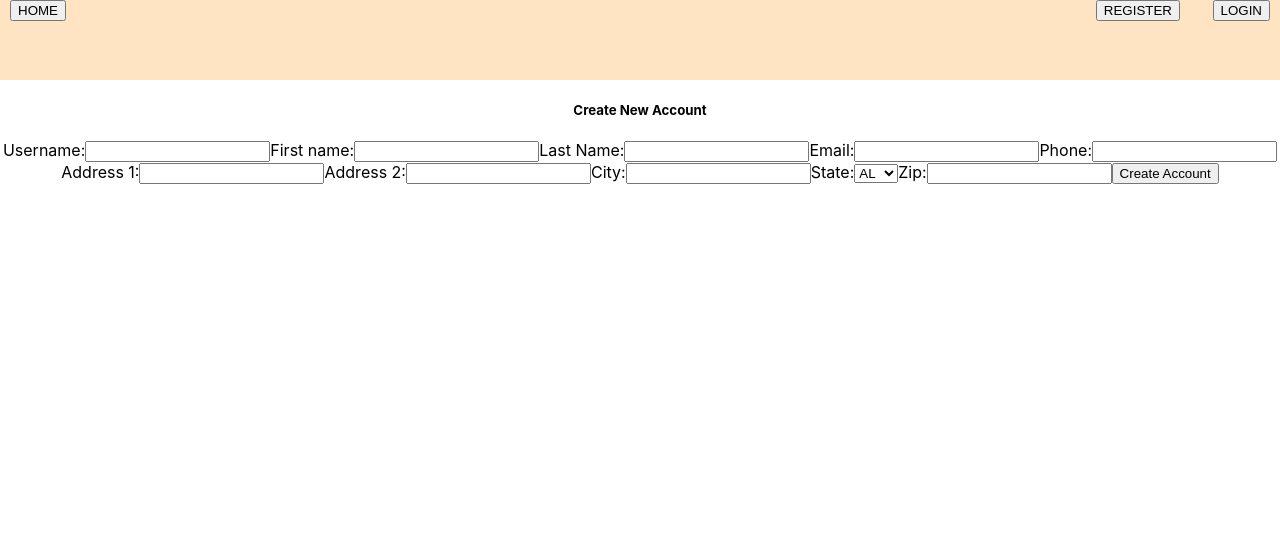
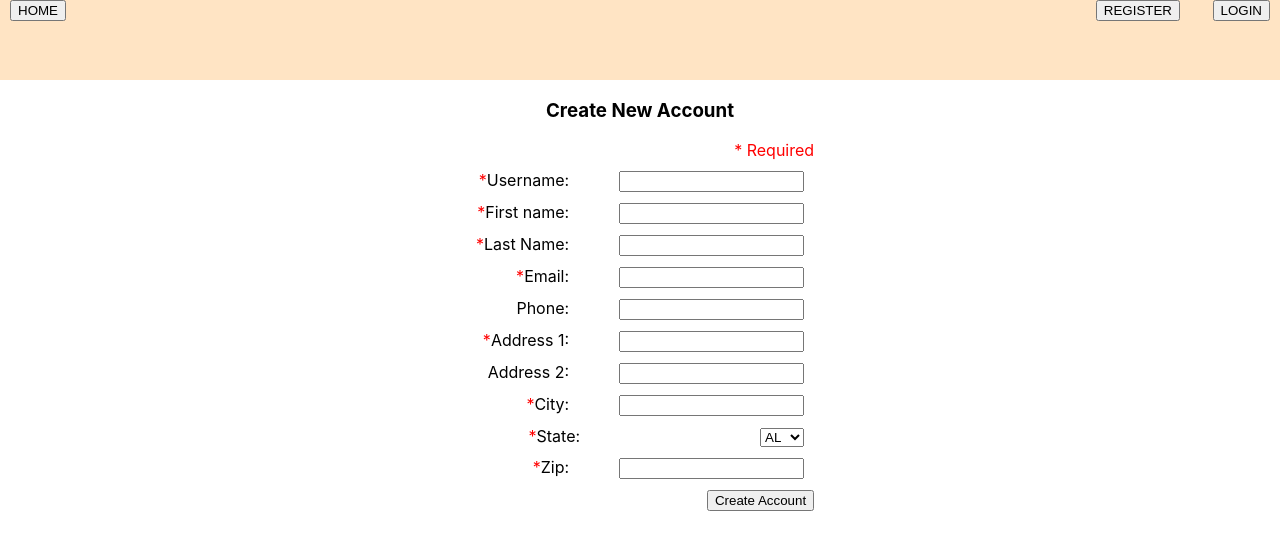
Before and after one commit to willboesetrio/tjpafe, a React (Create React App) app: page /register in a window 1280 px wide. Shown: the top 550 px of the page. Built offline with nearby package versions, Linux system fonts and the light colour scheme.

Commit message:
validation to register

```diff
--- a/src/components/Event.js
+++ b/src/components/Event.js
@@ -34,6 +34,7 @@ const Event = ({e}) => {
         <p>Agency: {thisAgency && thisAgency.name}</p>
         <p>Address: {e.address1} {e.address2 && e.address2}</p>
         <p>{e.city} {e.st} {e.zip}</p>
+        <p>Date: {e.eventDatetime.slice(0, 10)}</p>
     </div>
   )
 }
--- a/src/pages/NewAgency.js
+++ b/src/pages/NewAgency.js
@@ -13,6 +13,10 @@ const NewAgency = () => {
       if (!userProfile || !userProfile.account_type_id === "A"){
         navigate("/redirect")
       }
+    },[])
+
+    useEffect(() => {
+        const zipRegex = /^\d{5}$/;
     },[])
 
     const navigate = useNavigate();
--- a/src/pages/NewEvent.js
+++ b/src/pages/NewEvent.js
@@ -15,6 +15,11 @@ const NewEvent = () => {
       }
     },[])
 
+    useEffect(() => {
+        const dateRegex = /^\d{4}-\d{2}-\d{2}$/;
+        const zipRegex = /^\d{5}$/;
+    },[])
+
     const navigate = useNavigate();
 
     const [agenciesArray, setAgenciesArray] = useState([]);
@@ -25,6 +30,7 @@ const NewEvent = () => {
     const [city, setcity] = useState();
     const [st, setSt] = useState();
     const [zip, setZip] = useState();
+    const [date, setDate] = useState();
     const [createSuccess, setCreateSuccess] = useState(false);
 
 
@@ -68,7 +74,8 @@ const NewEvent = () => {
             address2,
             city,
             st,
-            zip
+            zip,
+            eventDatetime : date + "T12:00:00Z"
           };
 
           try {
@@ -126,6 +133,8 @@ const NewEvent = () => {
 
         <label htmlFor='zip'>Zip:
         <input onChange={(e) => setZip(e.target.value)} type='text' id='zip' name='zip'/></label>
+        <label htmlFor='date'>Date:
+        <input onChange={(e) => setDate(e.target.value)} placeholder='YYYY-MM-DD' type='text' id='date' name='date'/></label>
         <button onClick={handleCreate}>Create Agency</button>
         </div>}
     </div>
--- a/src/pages/Register.js
+++ b/src/pages/Register.js
@@ -1,6 +1,7 @@
-import React, { useState, useContext } from 'react'
+import React, { useState, useContext, useEffect } from 'react'
 import { LoginContext } from '../contexts/LoginContext';
 import { useNavigate } from 'react-router-dom';
+import styles from './Register.module.css'
 
 const Register = () => {
 
@@ -14,14 +15,48 @@ const Register = () => {
   const [loginId, setLoginId] = useState();
   const [firstName, setFirstName] = useState();
   const [lastName, setLastName] = useState();
-  const [email, setEmail] = useState();
+  const [email, setEmail] = useState('');
   const [phone, setPhone] = useState(null);
   const [address1, setAdress1] = useState();
   const [address2, setAdress2] = useState(null);
   const [city, setcity] = useState();
   const [st, setSt] = useState();
-  const [zip, setZip] = useState();
+  const [zip, setZip] = useState('');
   const [registerSucces, setRegisterSuccess] = useState(false);
+  const [buttonClicked, setButtonClicked] = useState(false);
+
+  //errs
+  const [emailErr, setEmailErr] = useState(false);
+  const [zipErr, setZipErr] = useState(false);
+  const [requiredErr, setRequiredErr] = useState(false);
+
+
+  useEffect(() => {
+    // Regular Expressions
+    const emailRegex = /^[A-Z0-9._%+-]+@[A-Z0-9.-]+\.[A-Z]{2,4}$/i;
+    const zipRegex = /^\d{5}$/;
+
+    if (!email.match(emailRegex)) {
+      setEmailErr(true);
+    } else {
+      setEmailErr(false);
+    }
+    if (!zip.match(zipRegex)) {
+      setZipErr(true);
+    } else {
+      setZipErr(false);
+    }
+    if(!loginId ||
+        !firstName ||
+        !lastName ||
+        !address1 ||
+        !city) {
+          setRequiredErr(true);
+        } else {
+          setRequiredErr(false);
+        }
+
+  },[email, zip, loginId, firstName, lastName, address1, city])
 
   const handleSuccess = () => {
     setRegisterSuccess(true);
@@ -31,6 +66,10 @@ const Register = () => {
   }
 
   const handleCreate = async () => {
+
+    setButtonClicked(true);
+
+    if (!emailErr && !zipErr && !requiredErr) {
 
       const payload = {
         loginId,
@@ -67,29 +106,63 @@ const Register = () => {
         // setLoading(false);
       }
     }
+  }
 
   return (
     <div>
       {!registerSucces ?
-      <>
-      <h5>Create New Account</h5>
+      <div className={styles.container}>
+      <h3>Create New Account</h3>
+      <p className={styles.rfield}>* Required</p>
+
+        <div className={styles.field}>
+        <div className={styles.rfield}>*</div>
         <label htmlFor='loginId'>Username:
         <input onChange={(e) => setLoginId(e.target.value)} type='text' id='loginId' name='loginId'/></label>
+        </div>
+
+        <div className={styles.field}>
+        <div className={styles.rfield}>*</div>
         <label htmlFor='firstName'>First name:
         <input onChange={(e) => setFirstName(e.target.value)} type='text' id='firstName' name='FirstName'/></label>
+        </div>
+
+        <div className={styles.field}>
+        <div className={styles.rfield}>*</div>
         <label htmlFor='lastName'>Last Name:
         <input onChange={(e) => setLastName(e.target.value)} type='text' id='lastName' name='lastName'/></label>
+        </div>
+
+        <div className={styles.field}>
+        {emailErr && buttonClicked && <p className={styles.errfield}>Enter a valid email</p>}
+        <div className={styles.rfield}>*</div>
         <label htmlFor='email'>Email:
         <input onChange={(e) => setEmail(e.target.value)} type='text' id='email' name='email'/></label>
+        </div>
+        <div className={styles.field}>
         <label htmlFor='phone'>Phone:
         <input onChange={(e) => setPhone(e.target.value)} type='text' id='phone' name='phone'/></label>
+        </div>
+
+        <div className={styles.field}>
+        <div className={styles.rfield}>*</div>
         <label htmlFor='adress1'>Address 1:
         <input onChange={(e) => setAdress1(e.target.value)} type='text' id='address1' name='adress1'/></label>
+        </div>
+
+        <div className={styles.field}>
         <label htmlFor='adress2'>Address 2:
         <input onChange={(e) => setAdress2(e.target.value)} type='text' id='address2' name='adress2'/></label>
+        </div>
+
+        <div className={styles.field}>
+        <div className={styles.rfield}>*</div>
         <label htmlFor='city'>City:
         <input onChange={(e) => setcity(e.target.value)} type='text' id='city' name='city'/></label>
+        </div>
 
+        <div className={styles.field}>
+        <div className={styles.rfield}>*</div>
         <label htmlFor="st">
             State:
             <select
@@ -101,11 +174,19 @@ const Register = () => {
               {usStates.map((s) => <option key={s.id} value={s.state}>{s.state}</option>)}
             </select>
           </label>
+          </div>
 
+          <div className={styles.field}>
+          {zipErr && buttonClicked && <p className={styles.errfield}>Enter a valid zip code</p>}
+        <div className={styles.rfield}>*</div>
         <label htmlFor='zip'>Zip:
         <input onChange={(e) => setZip(e.target.value)} type='text' id='zip' name='zip'/></label>
+        </div>
+
         <button onClick={handleCreate}>Create Account</button>
-        </> : <h3>Account Created!</h3>}
+        </div> : <h3>Account Created!</h3>}
+
+        {requiredErr && buttonClicked && <p className={styles.rfield}>Complete all required fields</p>}
     </div>
   )
 }
--- /dev/null
+++ b/src/pages/Register.module.css
@@ -0,0 +1,24 @@
+.rfield {
+    color: red;
+    display: inline;
+}
+.errfield{
+    color: red;
+}
+.field {
+    margin: 10px;
+}
+.container {
+    margin: 0 auto;
+    width: fit-content;
+    text-align: right;
+}
+input {
+    margin-left: 50px;
+}
+select {
+    margin-left: 180px;
+}
+h3 {
+    text-align:  center;
+}
```
Lines whose indentation alone changed are shown as unchanged.
